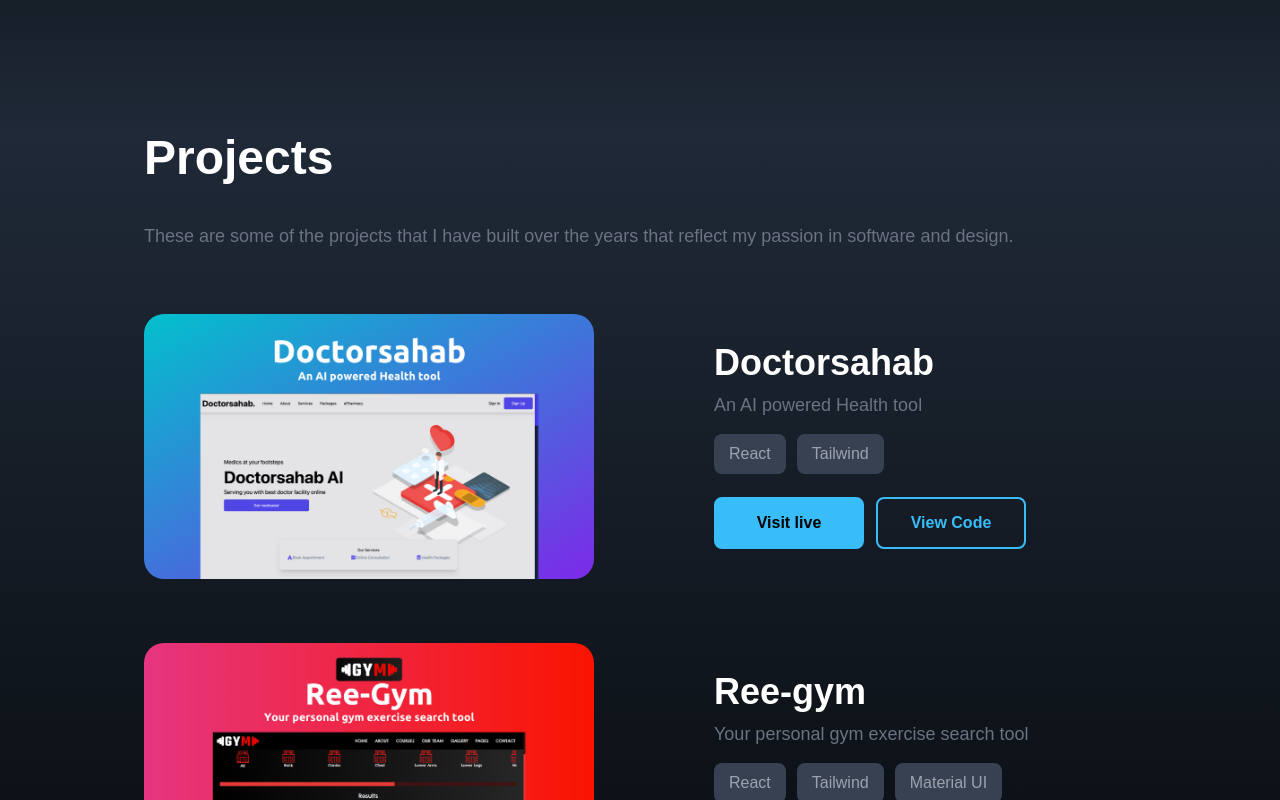
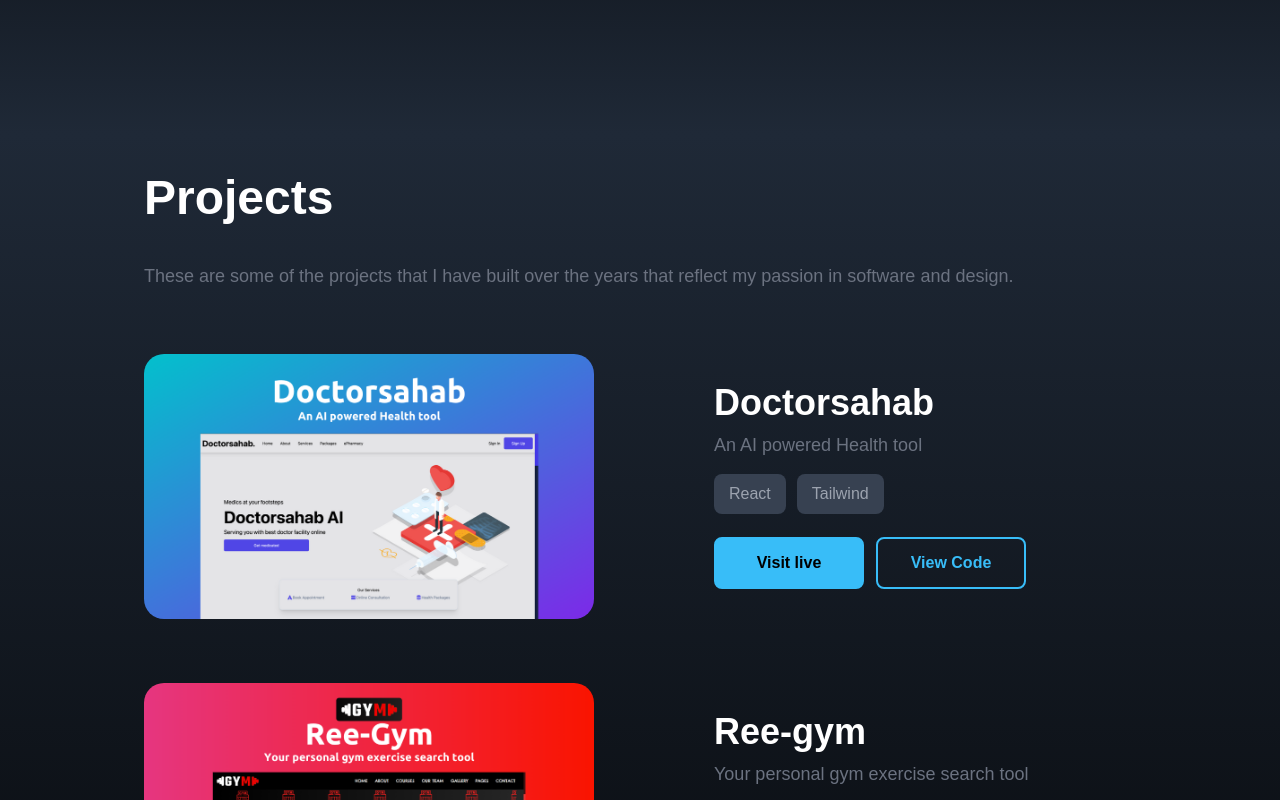
Before and after one commit to reezayn/rijan-portfolio-v2, a React (Create React App) app: page / in a window 1280 px wide. Shown: the part 3400-4200 px from the top of the page. Built offline with nearby package versions, Linux system fonts and the light colour scheme.

Commit message:
FIX: Project view fixed

```diff
--- a/src/components/Projects.jsx
+++ b/src/components/Projects.jsx
@@ -36,7 +36,7 @@ const Projects = () => {
   return (
     <div
       name="projects"
-      className="flex text-white bg-gradient-to-b from-gray-800 to-black"
+      className="flex pt-10 text-white bg-gradient-to-b from-gray-800 to-black"
     >
       <div className="justify-center w-full h-full max-w-screen-lg px-4 mx-auto">
         <div>
```
